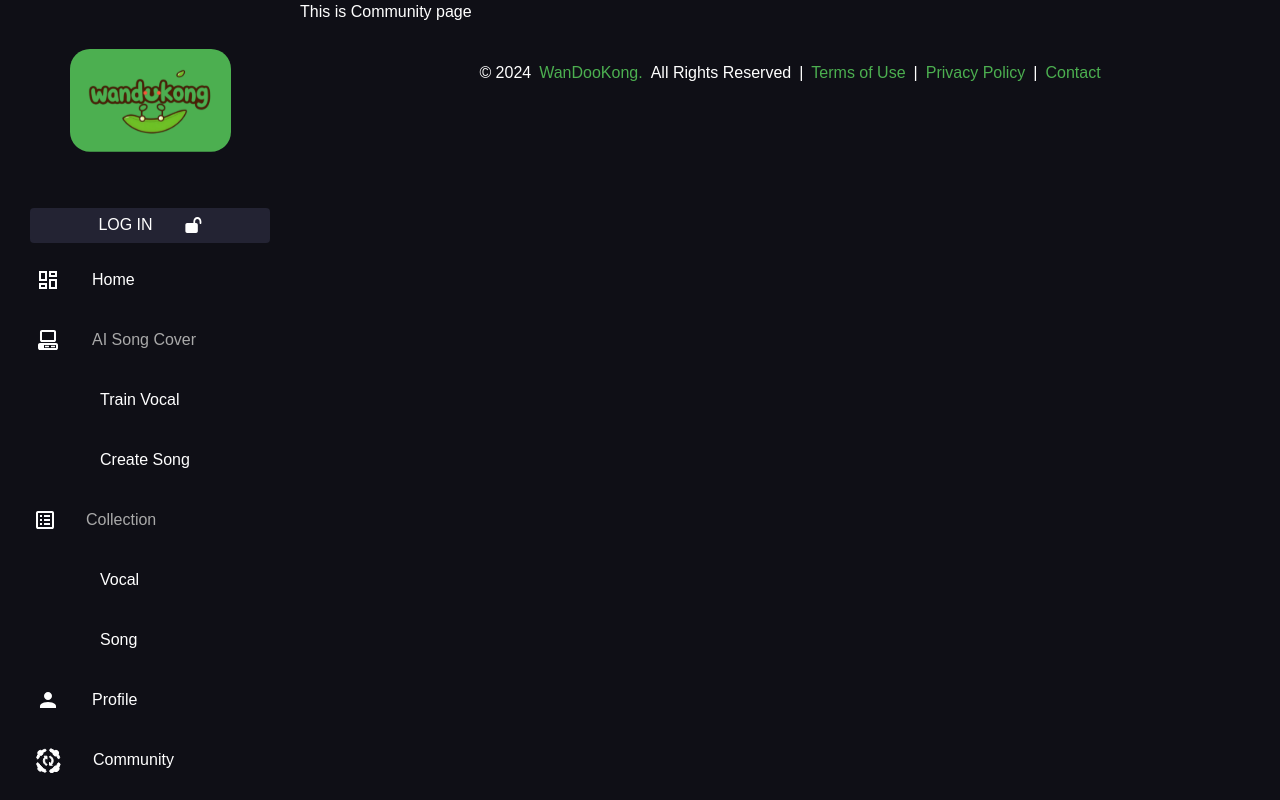
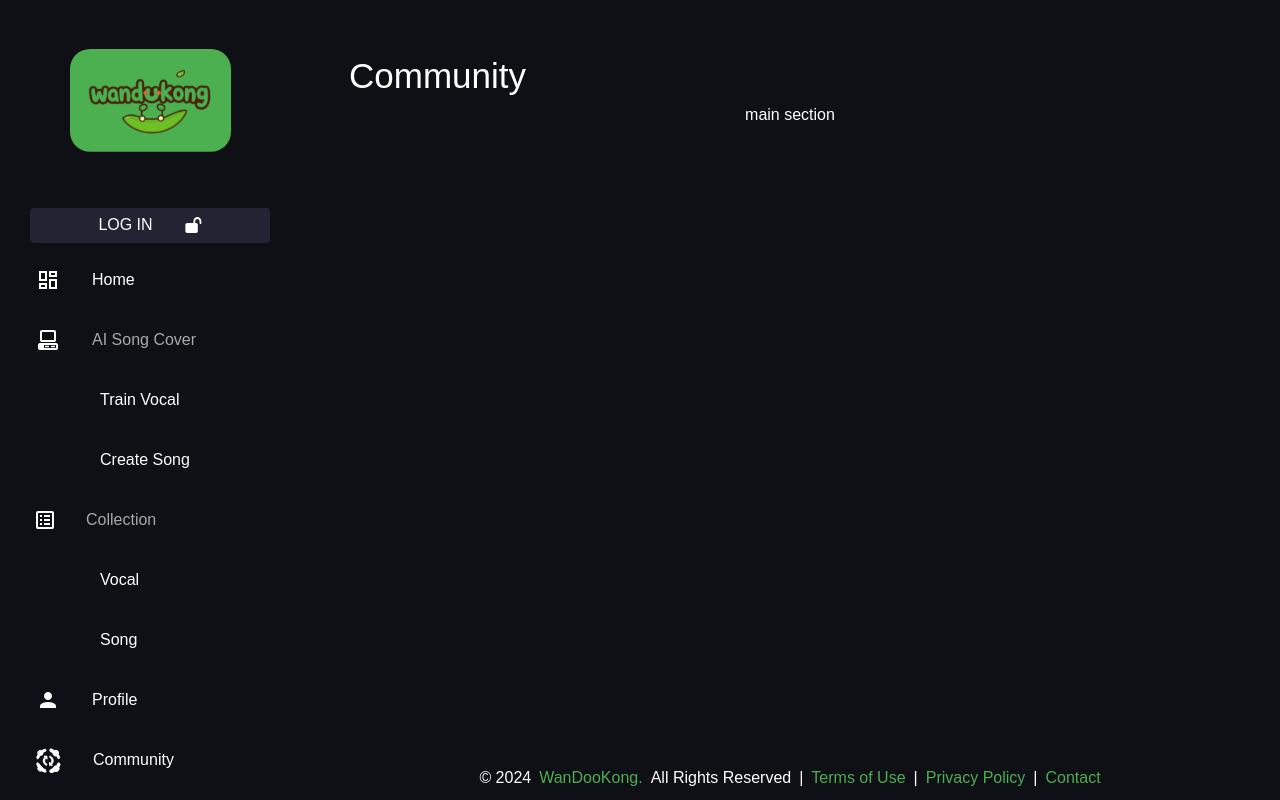
Before and after one commit to Programming-Seungwan/VoiceMeSing-Frontend-forkRepo-forDeploy, a Next.js app: page /community in a window 1280 px wide. Built offline with nearby package versions, Linux system fonts and the light colour scheme; a web font is replaced by a local one.

Commit message:
Feat : make default flex layout of /community page

```diff
--- a/src/app/(CommonLayout)/community/page.tsx
+++ b/src/app/(CommonLayout)/community/page.tsx
@@ -1,9 +1,13 @@
 import Footer from '@components/all/Footer/Footer';
+import CommunityContentSections from '@components/community/CommunityContentSection';
 
 export default function Community() {
   return (
-    <main className="rightMain">
-      <div>This is Community page</div>
+    <main className="rightMain items-center overflow-y-scroll relative">
+      <div className="w-[90%] flex justify-start items-center mt-[50px]">
+        <span className="text-white fontNormal text-[35px]">Community</span>
+      </div>
+      <CommunityContentSections />
       <Footer />
     </main>
   );
--- /dev/null
+++ b/src/components/community/CommunityContentSection.tsx
@@ -0,0 +1,3 @@
+export default function CommunityContentSection() {
+  return <main className="grow">main section</main>;
+}
```
